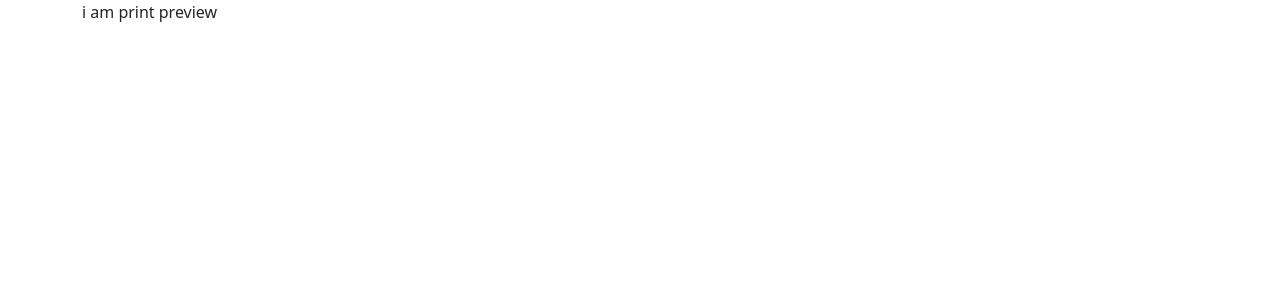
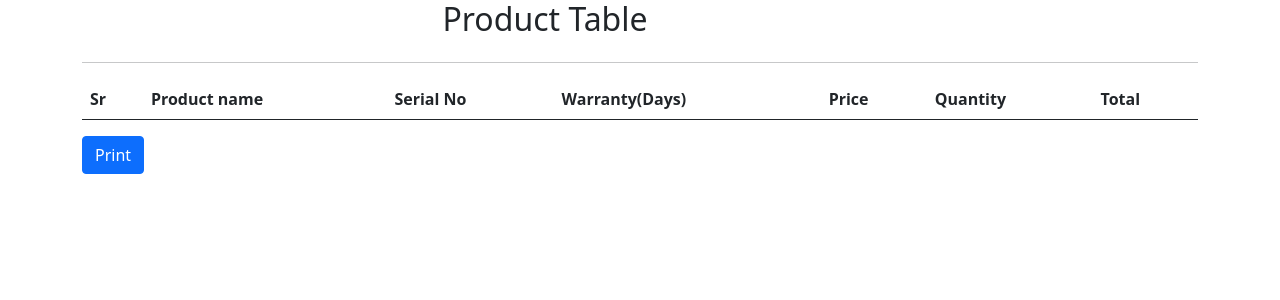
Before and after one commit to TahzidMahmud/receipt_print, a React (Create React App) app in the folder receipt/: page /print in a window 1280 px wide. Shown: the top 300 px of the page. Built offline with nearby package versions, Linux system fonts and the light colour scheme.

Commit message:
table rendering done styling left for pdf

```diff
--- a/receipt/src/App.js
+++ b/receipt/src/App.js
@@ -1,17 +1,12 @@
 /* eslint-disable jsx-a11y/heading-has-content */
 import React, { useReducer, useEffect, useState } from "react";
 import { BrowserRouter as Router, Route, Switch } from "react-router-dom";
-// import Form from "./components/form";
-// import Productform from "./components/Productform";
-// import { Table } from "./components/Table";
 import Home from "./components/Home";
 import Printpreview from "./components/Printpreview";
 
 import "./App.css";
 import "./bootstrap.css";
-import { act } from "@testing-library/react";
 
-// const Data = ;
 export const DataContext = React.createContext();
 export const infoContext = React.createContext();
 
--- a/receipt/src/components/Printpreview.js
+++ b/receipt/src/components/Printpreview.js
@@ -1,6 +1,59 @@
-import React from "react";
+import React, { useContext, useEffect } from "react";
+import { DataContext } from "../App";
+import { infoContext } from "../App";
 
 const Printpreview = () => {
-  return <div>i am print preview</div>;
+  const products = useContext(DataContext);
+  const client = useContext(infoContext);
+  return (
+    <div>
+      <div className="row">
+        <h2 className="text text-center col-md-10 col-sm-10">Product Table</h2>
+      </div>
+      <hr></hr>
+      <div className="table-responsive">
+        <table className="table table-bodered table-hover">
+          <thead>
+            <tr>
+              <th scope="col">Sr</th>
+              <th scope="col">Product name</th>
+              <th scope="col">Serial No</th>
+              <th scope="col">Warranty(Days)</th>
+              <th scope="col">Price</th>
+              <th scope="col">Quantity</th>
+              <th scope="col">Total</th>
+            </tr>
+          </thead>
+          <tbody className="tbl">
+            {products.State.map((product, index) => {
+              const { name, price, quantity, serial, total, warrenty } =
+                product;
+              return (
+                <tr key={index}>
+                  <td>{index + 1}</td>
+                  <td>{name}</td>
+                  <td>{serial}</td>
+                  <td>{warrenty}</td>
+                  <td>{price}</td>
+                  <td>{quantity}</td>
+                  <td>{total}</td>
+                </tr>
+              );
+            })}
+          </tbody>
+        </table>
+      </div>
+      <button
+        id="print"
+        className="btn btn-primary"
+        onClick={() => {
+          document.getElementById("print").style.display = "none";
+          window.print();
+        }}
+      >
+        Print
+      </button>
+    </div>
+  );
 };
 export default Printpreview;
```
